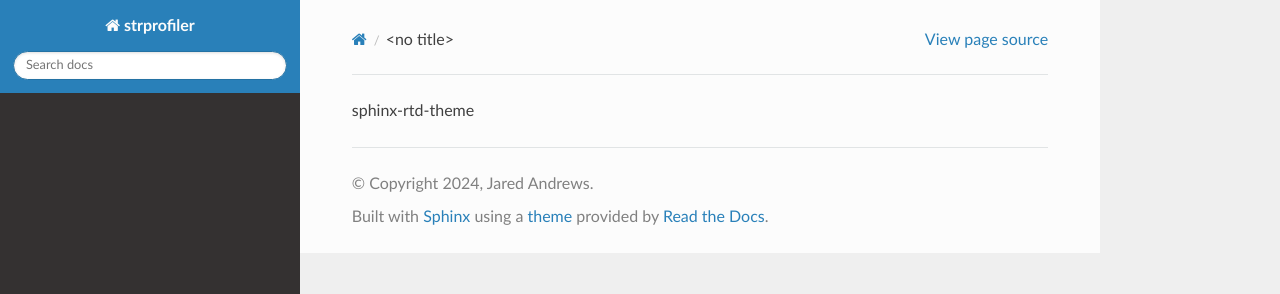
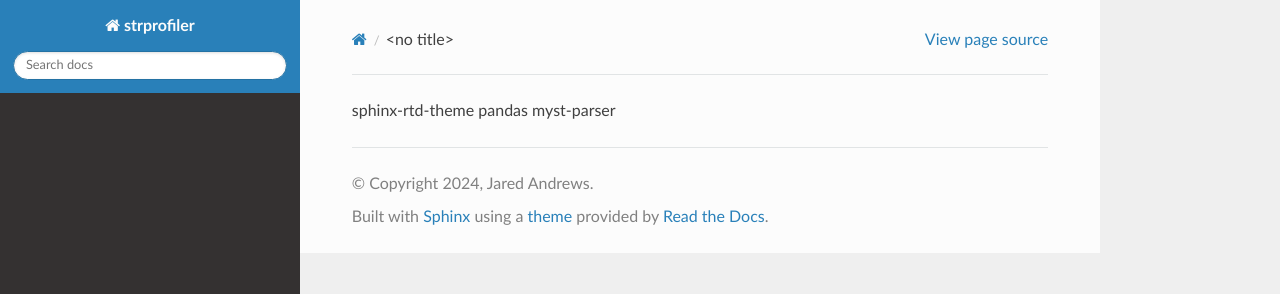
Before and after one commit to j-andrews7/STRprofiler, a Sphinx documentation site: the page built from docs/requirements.txt, in a window 1280 px wide. Shown: the top 294 px of the page. Built offline with Sphinx 7.4.7 and the Read the Docs theme 2.0.0, drawn with Linux system fonts in a browser that asks for light colours.

Commit message:
more doc fixes

```diff
--- a/docs/conf.py
+++ b/docs/conf.py
@@ -18,7 +18,8 @@ release = '0.1.5'
 # -- General configuration ---------------------------------------------------
 # https://www.sphinx-doc.org/en/master/usage/configuration.html#general-configuration
 
-extensions = ['sphinx.ext.autodoc']
+extensions = ['sphinx.ext.autodoc',
+              'myst_parser']
 
 templates_path = ['_templates']
 exclude_patterns = ['_build', 'Thumbs.db', '.DS_Store']
--- a/docs/index.rst
+++ b/docs/index.rst
@@ -193,7 +193,7 @@ In addition to the marker columns, this output contains the following columns:
 Other Functions
 ===============
 
-.. automodule:: strprofiler.strprofiler
+.. automodule:: strprofiler
    :members:
 
 Contributing
--- a/docs/requirements.txt
+++ b/docs/requirements.txt
@@ -1 +1,3 @@
 sphinx-rtd-theme
+pandas
+myst-parser
```
